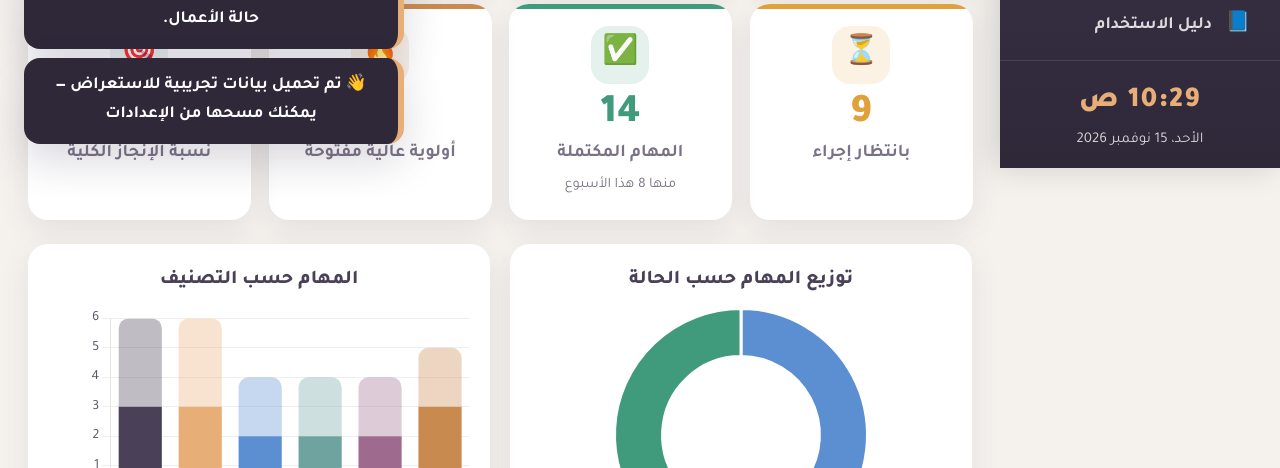
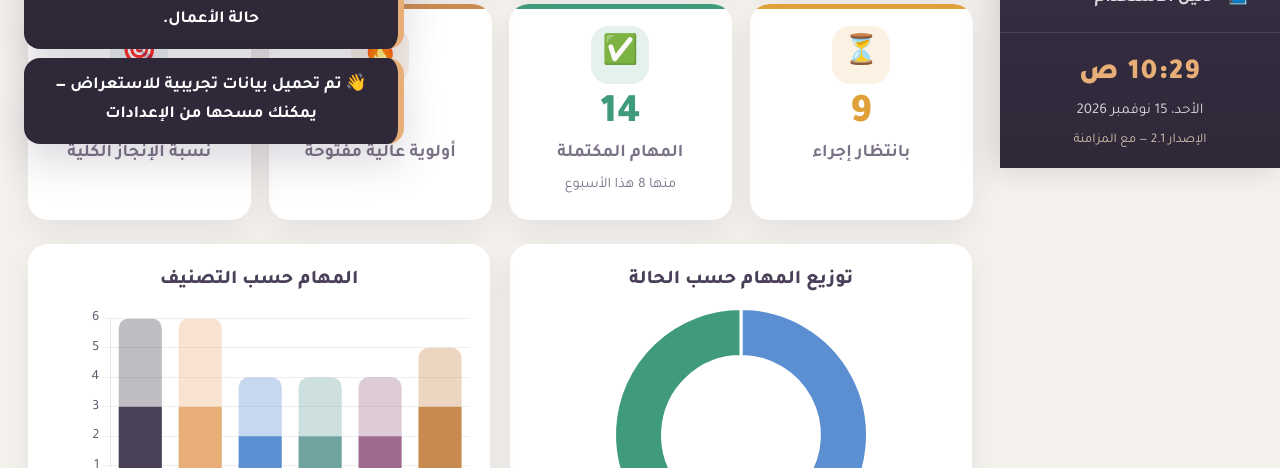
Before and after one commit to alblagh/albalagh-agenda, a plain HTML site: page index.html in a window 1280 px wide. Shown: the part 632-1100 px from the top of the page. Drawn offline with Linux system fonts and the light colour scheme.

Commit message:
Add files via upload

```diff
--- a/index.html
+++ b/index.html
@@ -49,6 +49,7 @@
     <div class="side-foot">
       <div id="clock" class="clock"></div>
       <div id="dateNow" class="date-now"></div>
+      <div class="app-ver">الإصدار 2.1 — مع المزامنة</div>
     </div>
   </aside>
   <div class="overlay" id="overlay"></div>
@@ -186,6 +187,7 @@
       <div class="settings-grid">
         <div class="panel full" id="syncPanel">
           <h3>🔗 ربط الجوال والكمبيوتر (مزامنة تلقائية)</h3>
+          <p class="hint">الإصدار 2.1</p>
           <p class="hint">بعد الربط، أي مهمة تضيفها أو تعدّلها على أي جهاز تظهر على الجهاز الآخر خلال ثوانٍ. البيانات تُحفظ في جدول Google خاص بحسابك أنت فقط، ويستمر التطبيق بالعمل بدون إنترنت ويرفع التعديلات عند عودة الاتصال.</p>
           <div class="sync-status" id="syncStatus"></div>
           <div class="sync-grid">
```
